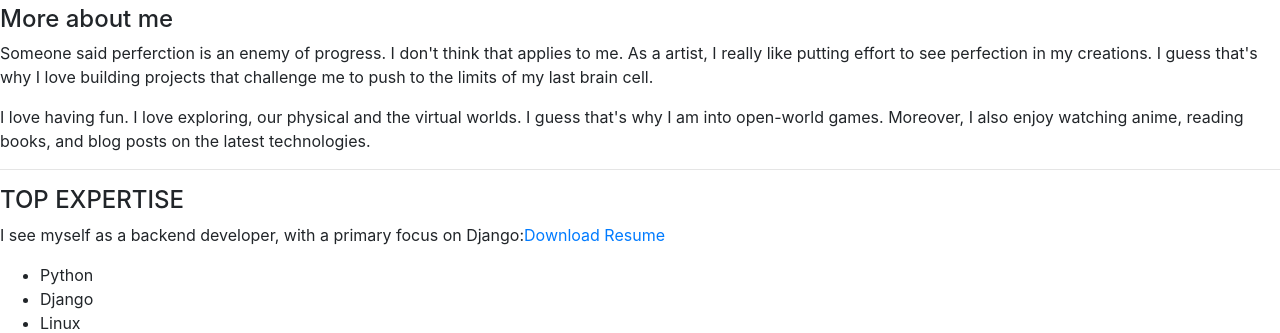
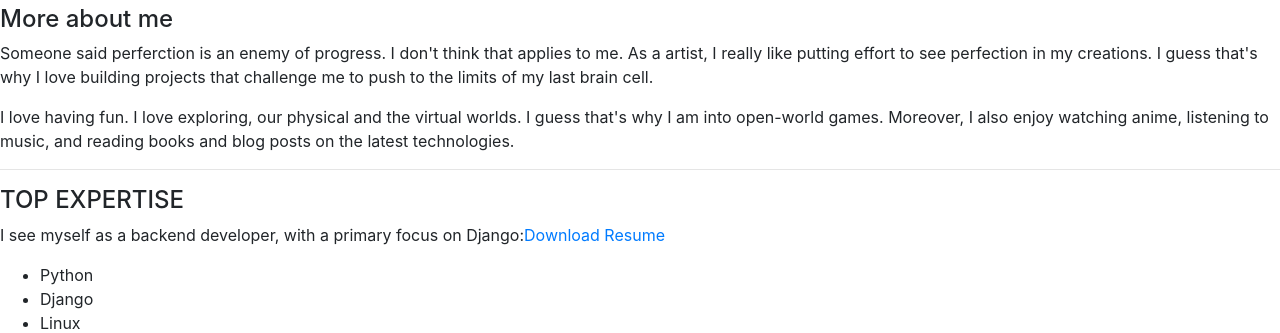
Before and after one commit to NjeruKariuki/portfolio, a Django app: page / in a window 1280 px wide. Shown: the part 585-918 px from the top of the page. Run offline with Django 3.2, Linux system fonts and the light colour scheme; some libraries are stand-ins or nearby versions.

Commit message:
changed content

```diff
--- a/blog/templates/blog/dashboard.html
+++ b/blog/templates/blog/dashboard.html
@@ -75,7 +75,7 @@
 
 					<p>Someone said perferction is an enemy of progress. I don't think that applies to me. As a artist, I really like putting effort to see perfection in my creations. I guess that's why I love building projects that challenge me to push to the limits of my last brain cell.</p>
 
-					<p>I love having fun. I love exploring, our physical and the virtual worlds. I guess that's why I am into open-world games. Moreover, I also enjoy watching anime, reading books, and blog posts on the latest technologies.</p>
+					<p>I love having fun. I love exploring, our physical and the virtual worlds. I guess that's why I am into open-world games. Moreover, I also enjoy watching anime, listening to music, and reading books and blog posts on the latest technologies.</p>
 
 
 					<hr>
```
